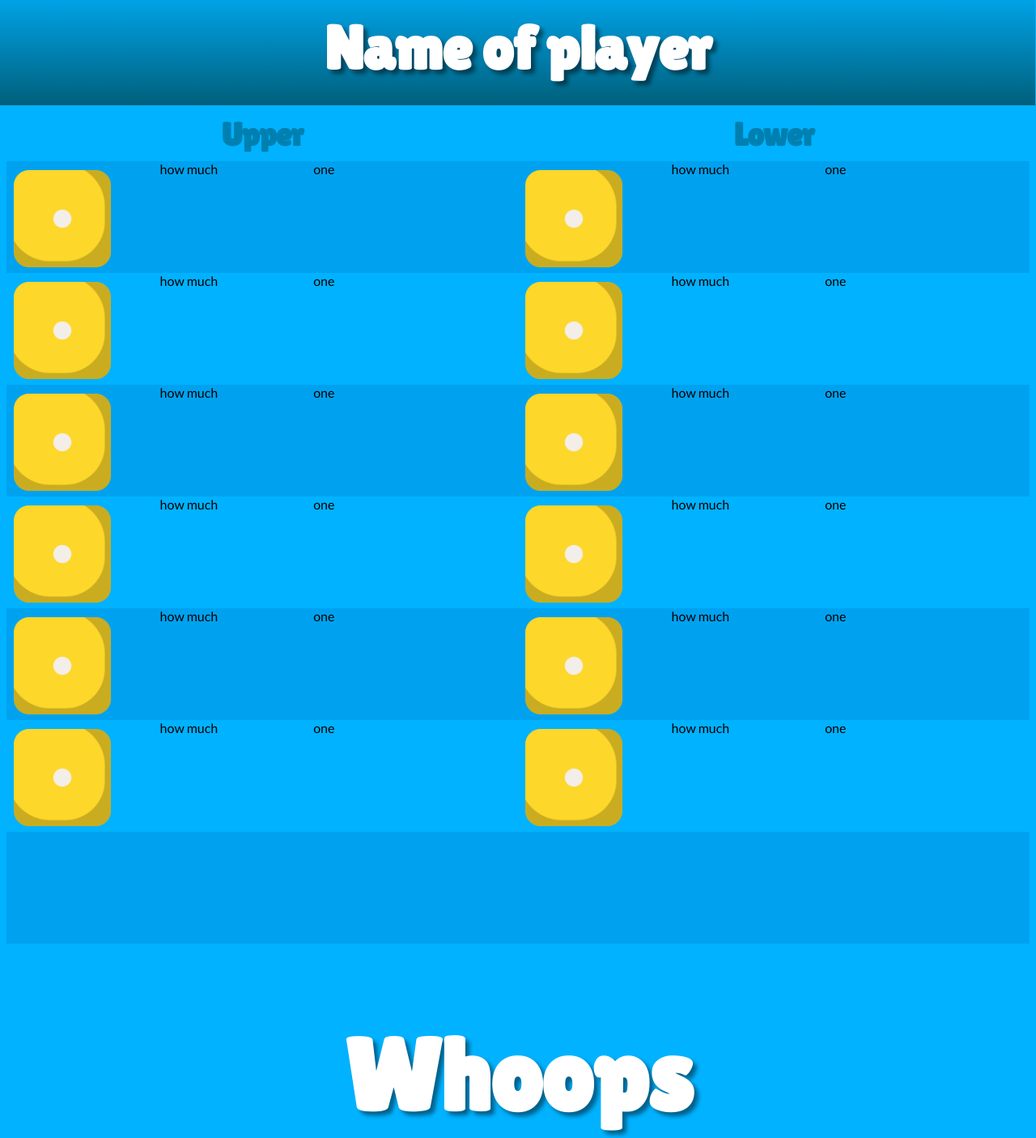
After one commit to to-ie/yatzee, a Flask app: page /score in a window 1280 px wide. The commit adds this page. Shown: the top 1405 px of the page at 81% size. Run offline with Flask 3, Linux system fonts and the light colour scheme.

Commit message:
started the score board

```diff
--- a/app/__init__.py
+++ b/app/__init__.py
@@ -2,6 +2,7 @@ from flask import Flask
 from config import Config
 from flask_sqlalchemy import SQLAlchemy
 from flask_migrate import Migrate
+from config import Config
 
 app = Flask(__name__)
 app.config.from_object(Config)
@@ -9,4 +10,4 @@ app.config.from_object(Config)
 db = SQLAlchemy(app)
 migrate = Migrate(app, db)
 
-from app import routes, models
+from app import routes, models, errors
--- a/app/routes.py
+++ b/app/routes.py
@@ -35,7 +35,7 @@ def nametheplayers(numberplayers):
             playerfive = form.player5.data)
         db.session.add(game)
         db.session.commit()
-        return redirect('/index')
+        return redirect('/score')
 
     return render_template('nametheplayers.html', title='What are they called?', form=form, numberplayers=numberplayers)
 
@@ -47,3 +47,7 @@ def reset():
         db.session.delete(g)
     db.session.commit()
     return redirect(url_for('numberplayers'))
+
+@app.route('/score')
+def score():
+    return render_template('score.html', title='Score')
--- a/app/static/style.css
+++ b/app/static/style.css
@@ -22,6 +22,39 @@ h2{
     letter-spacing: -1px;
     text-shadow: 5px 5px 5px #00000075;
     line-height: 120px;
+}
+
+h3{
+    text-align: center;
+    font-size: 76px;
+    font-family: 'Lilita One', helvetica, arial;
+    color: #fff;
+    letter-spacing: -1px;
+    text-shadow: 5px 5px 5px #00000075;
+    line-height: 120px;
+    background: #00B2FF;
+    background: linear-gradient(180deg, #00B2FF, #005F7B);
+    height: 100px;
+    padding-top: 30px;
+    padding-bottom: 30px;
+    top: 0;
+    position: absolute;
+    margin-top: -30px;
+    width: 100%;
+    z-index: 1;
+    margin-left: -9px;
+
+}
+
+h4{
+    text-align: center;
+    font-size: 40px;
+    font-family: 'Lilita One', helvetica, arial;
+    color: #0080B0;
+    letter-spacing: -1px;
+    margin-top: 0px;
+    margin-bottom: 10px;
+
 }
 
 .back{
@@ -92,9 +125,6 @@ h2{
     outline:none!important
 }
 
-
-
-
 .player-form-btn{
     width: 85%;
     background-color: #FFFBFF;
@@ -115,5 +145,74 @@ h2{
     letter-spacing: -5px;
     display: table;
     border-style: none;
+    outline:none!important
+
 
 }
+
+.warningsign{
+    text-align: center;
+    text-align: center;
+    margin-top: 50px;
+    margin-bottom: -40px;
+}
+
+.warningsign img{
+    width: 300px;
+    -webkit-filter: drop-shadow(5px 5px 5px #222);
+      filter: drop-shadow(0px 0px 21px #22222250);
+}
+
+.score-table{
+    width: 100%;
+    overflow: hidden;
+}
+
+.break{
+    display: block;
+    margin-bottom: 135px;
+}
+.header{
+
+
+}
+
+.col1{
+    width: 50%;
+    float:left;
+}
+
+.col2{
+    overflow: hidden;
+}
+
+.row-dark{
+    background-color: #00A2EF;
+    height: 138px;
+}
+
+.row-light{
+    background-color: #00B2FF;
+    height: 138px;
+
+}
+
+.score-type{
+    width: 30%;
+    float:left;
+}
+
+.score-type img{
+    width: 120px;
+    margin: 11px 0px 0px 9px;
+}
+
+.inputscore{
+    width: 30%;
+    float:left;
+}
+
+.commentscore{
+    width: 30%;
+    float:left;
+}
--- /dev/null
+++ b/app/templates/score.html
@@ -0,0 +1,178 @@
+{% extends "base.html" %}
+
+{% block content %}
+<div class="score-table">
+	<div class='header'>
+		<div class="player">
+			<h3>Name of player</h3>
+		</div>
+	</div>
+	<div class="break"></div>
+	<div class="col1">
+		<h4>Upper</h4>
+		<div class="row-dark">
+			<div class="score-type">
+				<img src="/static/img/1.png">
+
+			</div>
+			<div class="inputscore">
+				how much
+			</div>
+			<div class="commentscore">
+				one
+			</div>
+		</div>
+		<div class="row-light">
+			<div class="score-type">
+				<img src="/static/img/1.png">
+
+			</div>
+			<div class="inputscore">
+				how much
+			</div>
+			<div class="commentscore">
+				one
+			</div>
+		</div>
+		<div class="row-dark">
+			<div class="score-type">
+				<img src="/static/img/1.png">
+
+			</div>
+			<div class="inputscore">
+				how much
+			</div>
+			<div class="commentscore">
+				one
+			</div>
+		</div>
+		<div class="row-light">
+			<div class="score-type">
+				<img src="/static/img/1.png">
+
+			</div>
+			<div class="inputscore">
+				how much
+			</div>
+			<div class="commentscore">
+				one
+			</div>
+		</div>
+		<div class="row-dark">
+			<div class="score-type">
+				<img src="/static/img/1.png">
+
+			</div>
+			<div class="inputscore">
+				how much
+			</div>
+			<div class="commentscore">
+				one
+			</div>
+		</div>
+		<div class="row-light">
+			<div class="score-type">
+				<img src="/static/img/1.png">
+
+			</div>
+			<div class="inputscore">
+				how much
+			</div>
+			<div class="commentscore">
+				one
+			</div>
+		</div>
+		<div class="row-dark">
+		</div>
+	</div>
+
+	<div class="col2">
+		<h4>Lower</h4>
+		<div class="row-dark">
+			<div class="score-type">
+				<img src="/static/img/1.png">
+			</div>
+			<div class="inputscore">
+				how much
+			</div>
+			<div class="commentscore">
+				one
+			</div>
+		</div>
+		<div class="row-light">
+			<div class="score-type">
+				<img src="/static/img/1.png">
+
+			</div>
+			<div class="inputscore">
+				how much
+			</div>
+			<div class="commentscore">
+				one
+			</div>
+		</div>
+		<div class="row-dark">
+			<div class="score-type">
+				<img src="/static/img/1.png">
+
+			</div>
+			<div class="inputscore">
+				how much
+			</div>
+			<div class="commentscore">
+				one
+			</div>
+		</div>
+		<div class="row-light">
+			<div class="score-type">
+				<img src="/static/img/1.png">
+
+			</div>
+			<div class="inputscore">
+				how much
+			</div>
+			<div class="commentscore">
+				one
+			</div>
+		</div>
+		<div class="row-dark">
+			<div class="score-type">
+				<img src="/static/img/1.png">
+
+			</div>
+			<div class="inputscore">
+				how much
+			</div>
+			<div class="commentscore">
+				one
+			</div>
+		</div>
+		<div class="row-light">
+			<div class="score-type">
+				<img src="/static/img/1.png">
+
+			</div>
+			<div class="inputscore">
+				how much
+			</div>
+			<div class="commentscore">
+				one
+			</div>
+		</div>
+		<div class="row-dark">
+		</div>
+
+
+	</div>
+</div>
+
+    <h2>Whoops</h2>
+    <div class=notice>
+        Something has gone horribly wrong. Let's go back...<br><br>
+    </div>
+
+    <a href="{{ url_for('index') }}" class="actionbutton">
+        <div class="actionbuttondiv">Go back</div>
+    </a>
+
+{% endblock %}
--- a/app/templates/warning.html
+++ b/app/templates/warning.html
@@ -19,6 +19,7 @@
 
     <a href="{{ url_for('reset') }}" class="actionbutton">
         <div class="actionbuttondiv">Yep</div>
+
     </a>
 
 {% endblock %}
```
Also changed, not shown: app/errors.py (added, +11 -0 lines), app/templates/404.html (added, +16 -0 lines), app/templates/500.html (added, +16 -0 lines), app.db, app/static/img/1.png (added), app/static/img/2.png (added), app/static/img/3.png (added), app/static/img/4.png (added), app/static/img/5.png (added), app/static/img/6.png (added), app/static/img/warning.png (added).
